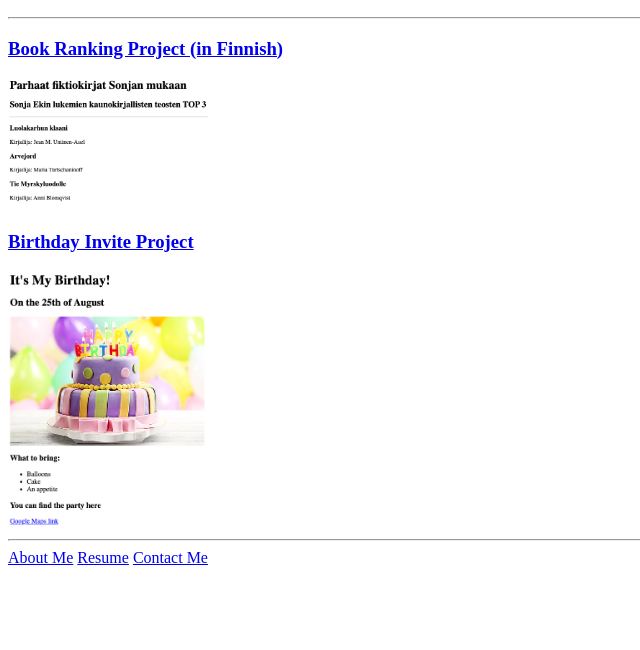
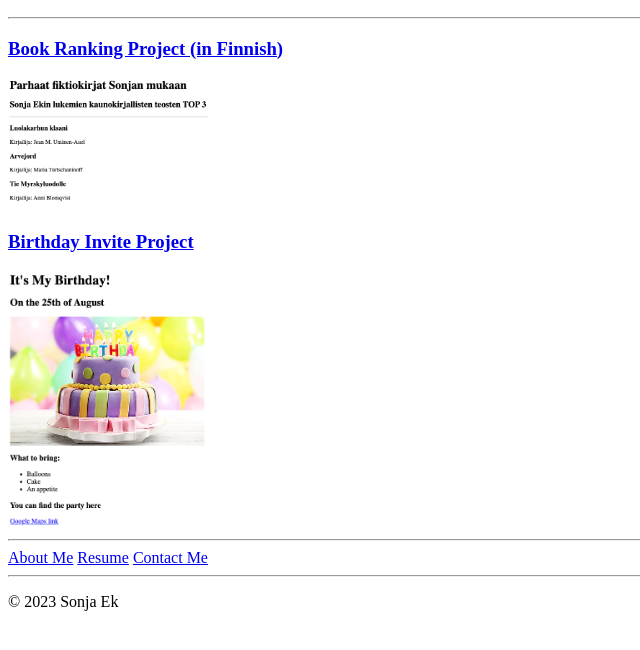
Before and after one commit to sonjaek/portfolio, a plain HTML site: page index.html in a window 1280 px wide. Shown: the part 110-760 px from the top of the page, without its empty margins (0-640 px from the left). Drawn offline with Linux system fonts and the light colour scheme.

Commit message:
Add a footer to index.html

```diff
--- a/index.html
+++ b/index.html
@@ -21,6 +21,11 @@
   <a href="./public/about.html">About Me</a>
   <a href="./public/cv.html">Resume</a>
   <a href="./public/contact.html">Contact Me</a>
+
+  <footer>
+    <hr />
+    <p>© 2023 Sonja Ek</p>
+  </footer>
 </body>
 
 </html>
```
